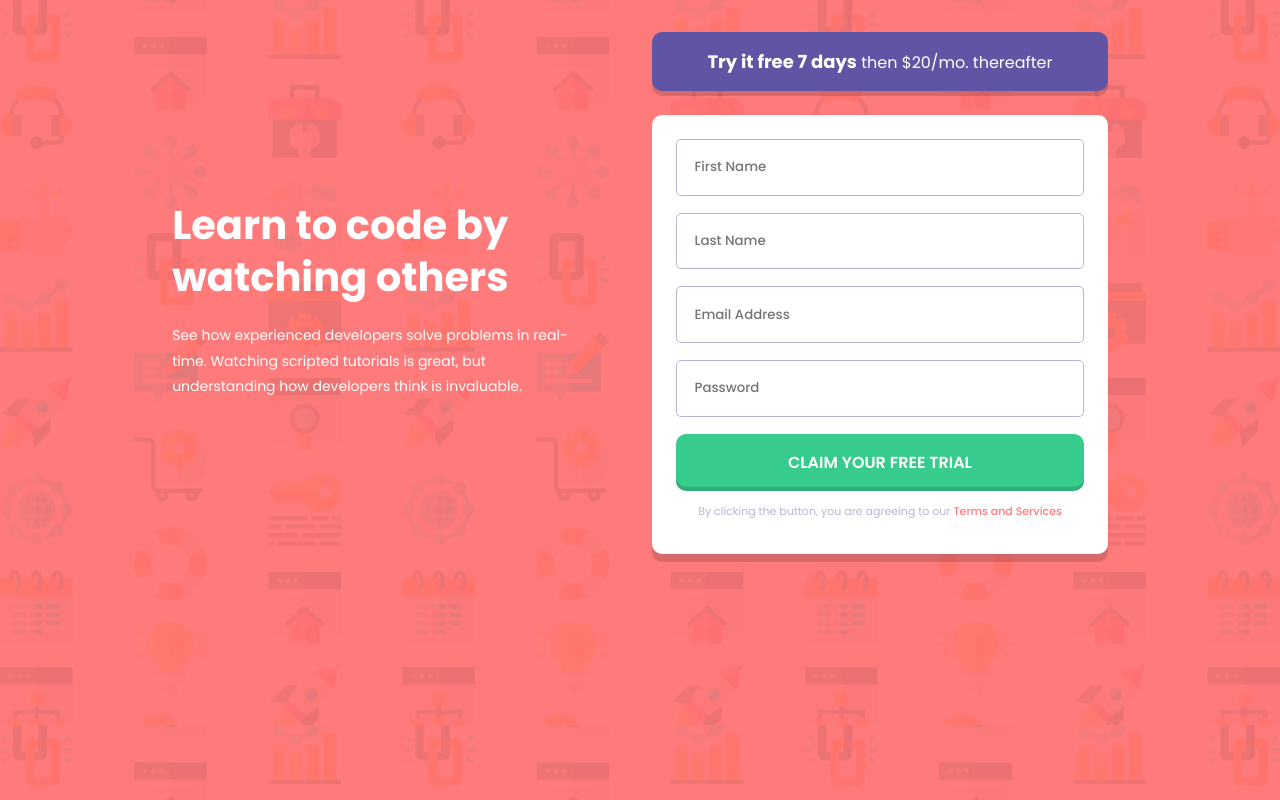
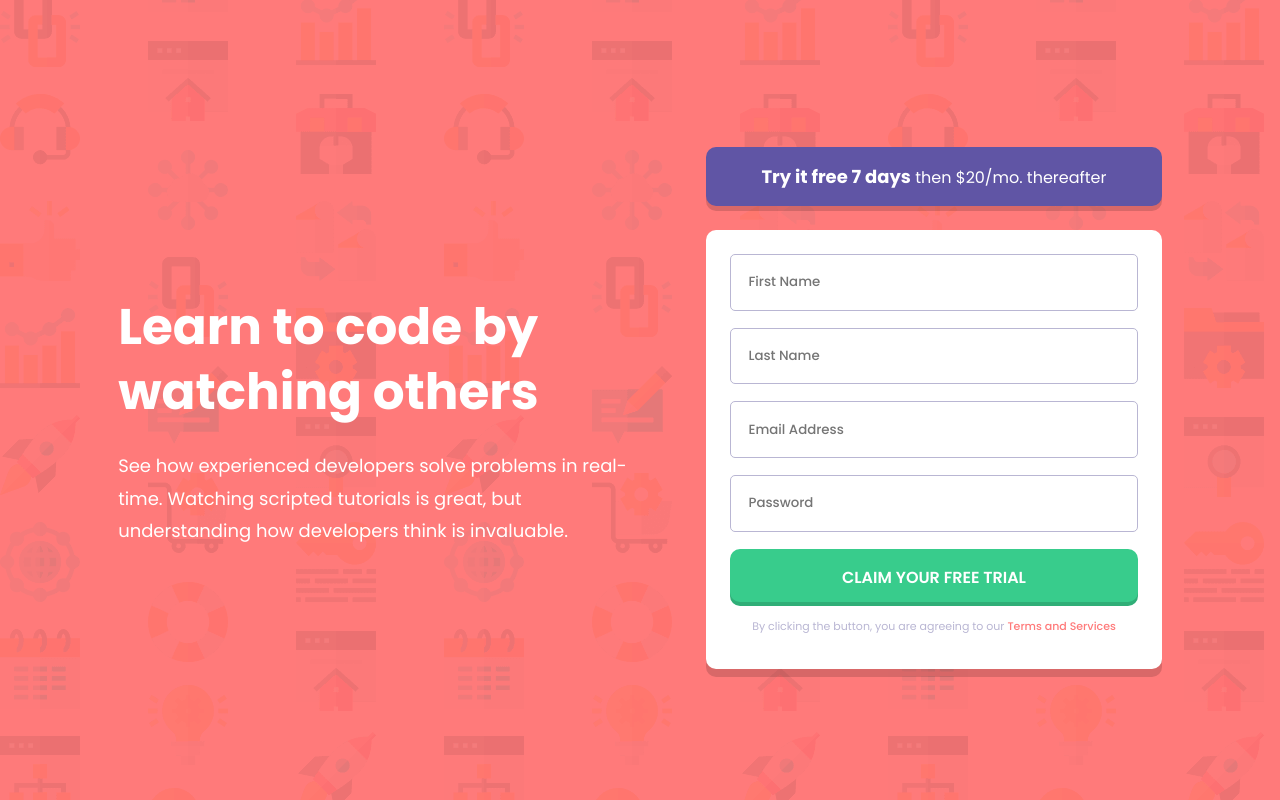
Before and after one commit to naveen-p08/intro-component-with-signup-form-master, a plain HTML site: page index.html in a window 1280 px wide. Drawn offline with Linux system fonts and the light colour scheme.

Commit message:
modified positioning in css

```diff
--- a/style.css
+++ b/style.css
@@ -19,7 +19,7 @@ body{
 }
 
 .container{
-    margin: 5em 2em 3em 2em;
+    margin: 3em 2em 2em 2em;
 }
 .main-section{
     text-align: center;
@@ -61,7 +61,8 @@ form{
 
 form > *{
     display: block;
-    width: 100%;
+    /* max-width: 100%; */
+
     margin-bottom: .8em;
 }
 .form-field{
@@ -83,7 +84,6 @@ form > *{
 }
 
 .form-status img{
-    /* opacity: 0; */
     position: absolute;
     right: 2em;
     top: 1.8em;
@@ -132,11 +132,13 @@ form > *{
         background: url(images/bg-intro-desktop.png), hsl(0, 100%, 74%) no-repeat;
         background-blend-mode: multiply;
         background-size: cover;
+        min-height: 100vh;
+        display: flex;
+        justify-content: center;
+        align-items: center;
     }
     .container{
-        margin-block: 2em;
-        margin-inline: auto;
-        max-width: 1000px;
+        max-width: 1400px;
         display: flex;
         justify-content: center;
         align-items: center;
@@ -150,10 +152,10 @@ form > *{
     .section-title{
         margin-top: 1.5em;
         margin-bottom: .5em;
-        font-size: 4rem;
+        font-size: 5rem;
     }
     .main-section p{
-        font-size: 1.4rem;
+        font-size: 1.8rem;
         line-height: 1.8;
     }
 }
```
